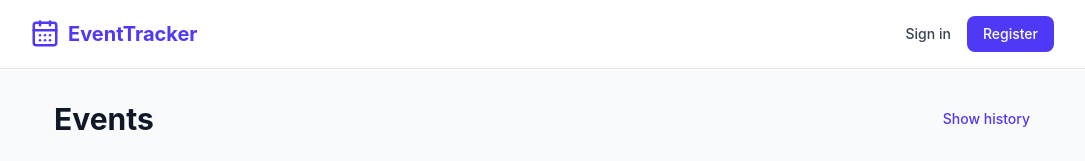
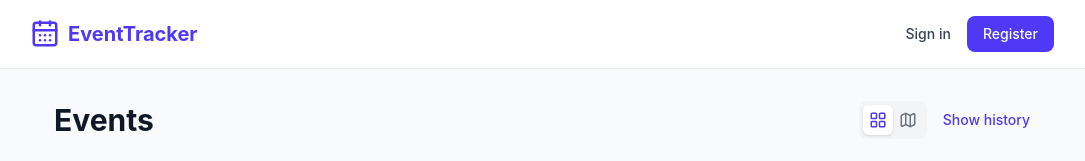
Before and after one commit to M1hailo1/Event-Tracker, a React (Vite) app in the folder client/: page / in a window 1280 px wide. Shown: the top 161 px of the page, without its empty margins (98-1183 px from the left). Built offline with nearby package versions, Linux system fonts and the light colour scheme; no server answers.

Commit message:
Map Display of Events

```diff
--- /dev/null
+++ b/client/src/components/EventsMap.tsx
@@ -0,0 +1,64 @@
+import { MapContainer, TileLayer, Marker, Tooltip, useMap } from "react-leaflet";
+import { useEffect } from "react";
+import { useNavigate } from "react-router-dom";
+import L from "leaflet";
+import "../utils/leafletIconFix";
+import type { Event } from "../types";
+
+interface EventsMapProps {
+  events: Event[];
+}
+
+const DEFAULT_CENTER: [number, number] = [44.8176, 20.4633];
+
+function FitBoundsToEvents({ events }: { events: Event[] }) {
+  const map = useMap();
+
+  useEffect(() => {
+    if (events.length === 0) return;
+
+    if (events.length === 1) {
+      map.setView([events[0].latitude, events[0].longitude], 13);
+      return;
+    }
+
+    const bounds = L.latLngBounds(
+      events.map((e) => [e.latitude, e.longitude] as [number, number]),
+    );
+    map.fitBounds(bounds, { padding: [40, 40] });
+  }, [events, map]);
+
+  return null;
+}
+
+export default function EventsMap({ events }: EventsMapProps) {
+  const navigate = useNavigate();
+
+  return (
+    <MapContainer
+      center={DEFAULT_CENTER}
+      zoom={12}
+      style={{ height: "600px", width: "100%" }}
+      className="rounded-xl"
+    >
+      <TileLayer
+        url="https://{s}.tile.openstreetmap.org/{z}/{x}/{y}.png"
+        attribution='&copy; <a href="https://www.openstreetmap.org/copyright">OpenStreetMap</a> contributors'
+      />
+      <FitBoundsToEvents events={events} />
+      {events.map((event) => (
+        <Marker
+          key={event.id}
+          position={[event.latitude, event.longitude]}
+          eventHandlers={{
+            click: () => navigate(`/events/${event.id}`),
+          }}
+        >
+          <Tooltip direction="top" offset={[0, -30]}>
+            {event.name}
+          </Tooltip>
+        </Marker>
+      ))}
+    </MapContainer>
+  );
+}
--- a/client/src/pages/EventsListPage.tsx
+++ b/client/src/pages/EventsListPage.tsx
@@ -1,10 +1,12 @@
 import { useState, useEffect } from "react";
+import { Map, LayoutGrid } from "lucide-react";
 import { getAllEvents } from "../api/eventsApi";
 import type { EventSortOption } from "../api/eventsApi";
 import { getAllCategories } from "../api/categoriesApi";
 import type { Event, Category } from "../types";
 import { useAuth } from "../context/AuthContext";
 import EventCard from "../components/EventCard";
+import EventsMap from "../components/EventsMap";
 
 const inputClass =
   "w-full border border-gray-300 dark:border-gray-600 bg-white dark:bg-gray-900 text-gray-900 dark:text-gray-100 rounded-lg px-3 py-2 text-sm focus:outline-none focus:ring-2 focus:ring-indigo-500 focus:border-indigo-500";
@@ -27,6 +29,7 @@ export default function EventsListPage() {
   const [city, setCity] = useState("");
   const [search, setSearch] = useState("");
   const [sortBy, setSortBy] = useState<EventSortOption>("date_asc");
+  const [view, setView] = useState<"list" | "map">("list");
 
   const { user } = useAuth();
 
@@ -77,12 +80,38 @@ export default function EventsListPage() {
         <h1 className="text-3xl font-bold text-gray-900 dark:text-gray-100">
           {showPast ? "Event history" : "Events"}
         </h1>
+        <div className="flex items-center gap-4">
+          <div className="flex items-center bg-gray-100 dark:bg-gray-700 rounded-lg p-1">
+            <button
+              onClick={() => setView("list")}
+              aria-label="List view"
+              className={`p-1.5 rounded-md ${
+                view === "list"
+                  ? "bg-white dark:bg-gray-800 text-indigo-600 dark:text-indigo-400 shadow-sm"
+                  : "text-gray-500 dark:text-gray-400"
+              }`}
+            >
+              <LayoutGrid size={18} />
+            </button>
+            <button
+              onClick={() => setView("map")}
+              aria-label="Map view"
+              className={`p-1.5 rounded-md ${
+                view === "map"
+                  ? "bg-white dark:bg-gray-800 text-indigo-600 dark:text-indigo-400 shadow-sm"
+                  : "text-gray-500 dark:text-gray-400"
+              }`}
+            >
+              <Map size={18} />
+            </button>
+          </div>
           <button
             onClick={() => setShowPast(!showPast)}
             className="text-sm font-medium text-indigo-600 dark:text-indigo-400 hover:text-indigo-700 dark:hover:text-indigo-300"
           >
             {showPast ? "Show future events" : "Show history"}
           </button>
+        </div>
       </div>
 
       <div className="bg-white dark:bg-gray-800 border border-gray-200 dark:border-gray-700 rounded-xl p-4 mb-6">
@@ -169,11 +198,22 @@ export default function EventsListPage() {
         </p>
       )}
 
+      {view === "map" ? (
+        events.length > 0 && (
+          <div>
+            <p className="text-xs text-gray-500 dark:text-gray-400 mb-2">
+              Hover a pin to see the event name, click it to open the event.
+            </p>
+            <EventsMap events={events} />
+          </div>
+        )
+      ) : (
         <div className="grid grid-cols-1 md:grid-cols-2 lg:grid-cols-3 gap-6">
           {events.map((event) => (
             <EventCard key={event.id} event={event} />
           ))}
         </div>
+      )}
     </div>
   );
 }
```
Lines whose indentation alone changed are shown as unchanged.
